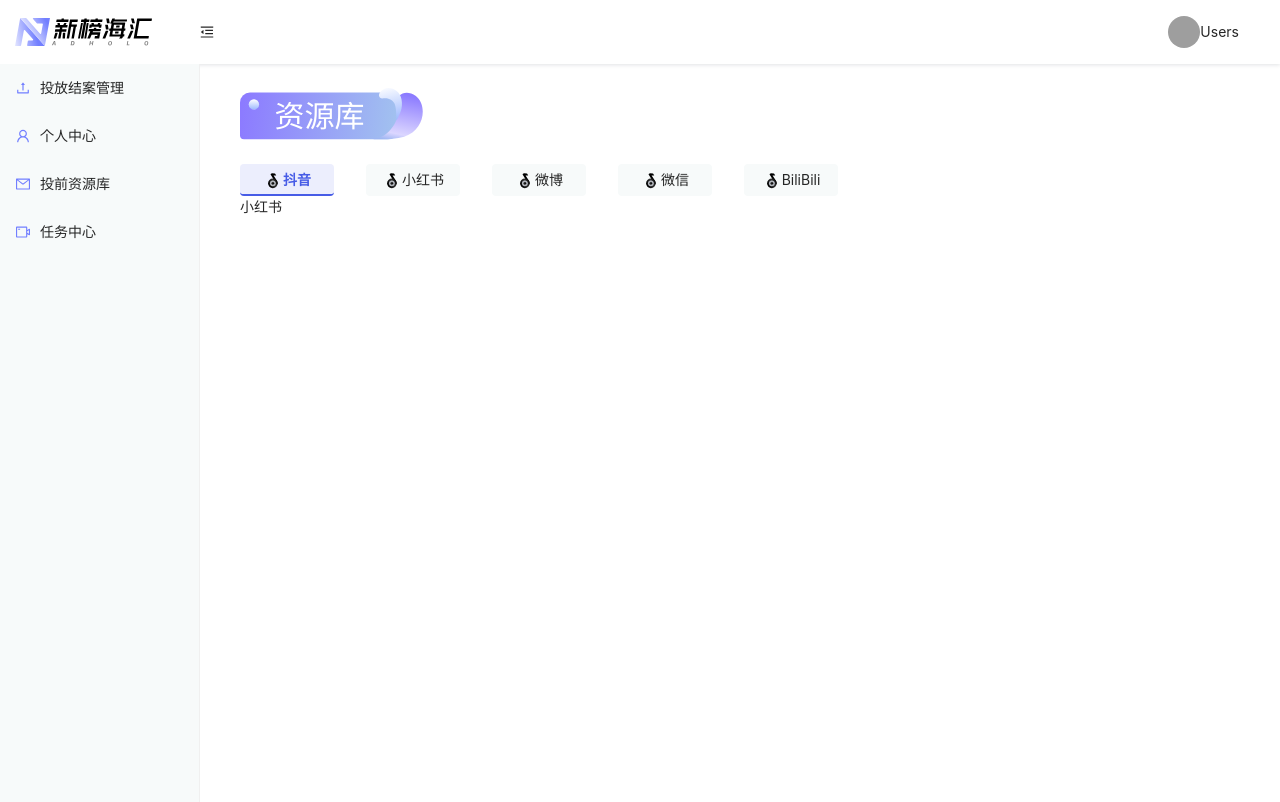
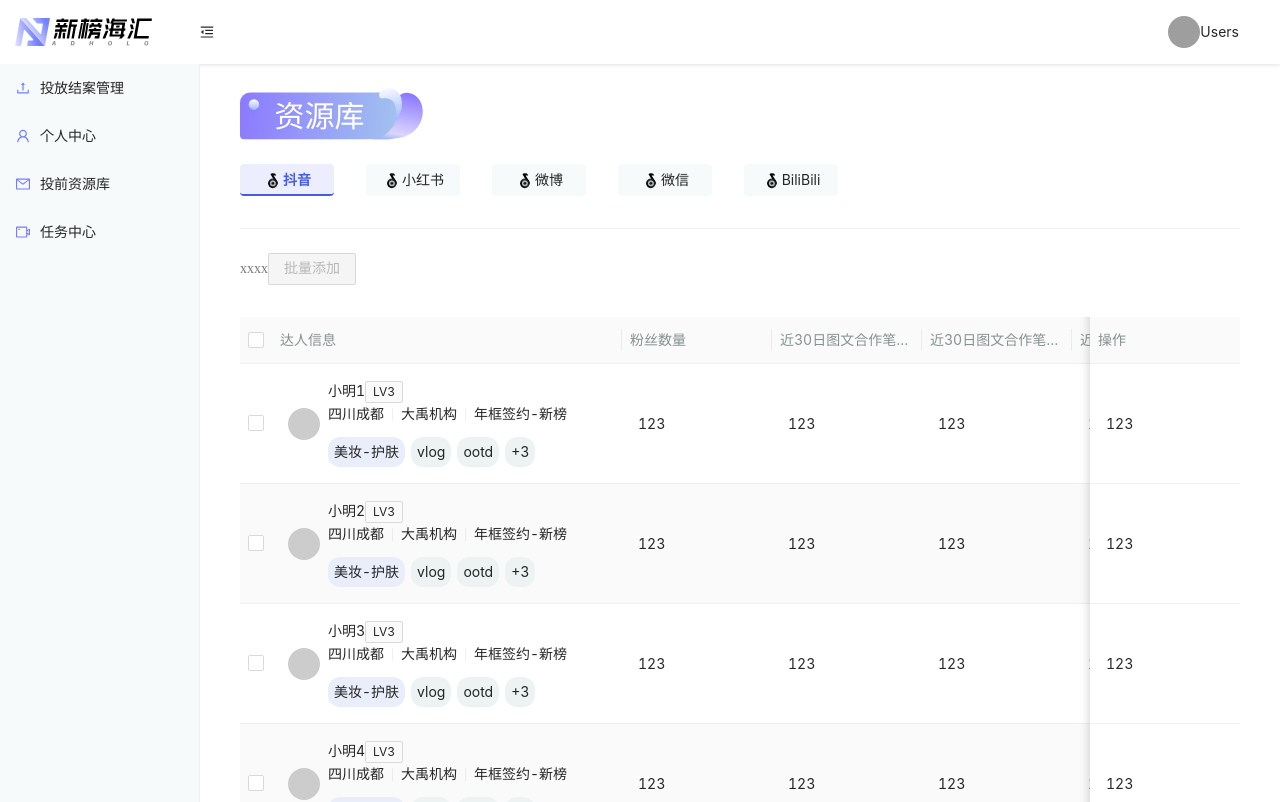
Before and after one commit to MarsYh/my-app, a React app: page /resource/redbook in a window 1280 px wide. Shown: the top 802 px of the page. Built offline with nearby package versions, Linux system fonts and the light colour scheme; grey boxes are pictures that could not be loaded.

Commit message:
feat: 新增表格功能

```diff
--- /dev/null
+++ b/src/pages/Resource/Redbook/List/index.jsx
@@ -0,0 +1,168 @@
+// 小红书列表
+import { Tag, Table, Space, Avatar,Divider,Button } from 'antd';
+import React, { useState } from 'react';
+import styles from "./index.module.less"
+const columns = [
+  {
+    title: '达人信息',
+    fixed: 'left',
+    width: 350,
+    ellipsis: true,
+    dataIndex: 'info',
+    render: (text,record,index) => {
+      return <Space>
+        <Avatar src={record.headUrl} size={32} />
+        <div className={styles.infoRight}>
+          <div className={styles.baseInfo}>
+            <span>{text}</span>
+            <Tag>LV3</Tag>
+            <img src="" />
+            <img src="" />
+          </div>
+          <div className={styles.locationInfo}>
+            <span>四川成都</span>
+            <Divider type="vertical" />
+            <span><img src="" />大禹机构</span>
+            <Divider type="vertical" />
+            <span>年框签约-新榜</span>
+          </div>
+          <div className={styles.tagInfo}>
+            <div>美妆-护肤</div>
+            <div>vlog</div>
+            <div>ootd</div>
+            <div>+3</div>
+          </div>
+        </div>
+      </Space>
+    },
+  },
+  {
+    title: '粉丝数量',
+    width: 150,
+    ellipsis: true,
+    dataIndex: 'address',
+  },
+  {
+    title: '近30日图文合作笔记预期CPM',
+    width: 150,
+    ellipsis: true,
+    dataIndex: 'address',
+  },
+  {
+    title: '近30日图文合作笔记预期CPE',
+    width: 150,
+    ellipsis: true,
+    dataIndex: 'address',
+  },
+  {
+    title: '近30日阅读中位数',
+    width: 150,
+    ellipsis: true,
+    dataIndex: 'address',
+  },
+  {
+    title: '近30日互动中位数',
+    width: 150,
+    ellipsis: true,
+    dataIndex: 'address',
+  },
+  {
+    title: '近30日作品互动率',
+    width: 150,
+    ellipsis: true,
+    dataIndex: 'address',
+  },
+  {
+    title: '近30日作品完播率',
+    width: 150,
+    ellipsis: true,
+    dataIndex: 'address',
+  },
+  {
+    title: '近30日商单笔记数（合作笔记数）',
+    width: 150,
+    ellipsis: true,
+    dataIndex: 'address',
+  },
+  {
+    title: '近30日粉丝增长量',
+    width: 150,
+    ellipsis: true,
+    dataIndex: 'address',
+  },
+  {
+    title: '近30日粉丝增长率',
+    width: 150,
+    ellipsis: true,
+    dataIndex: 'address',
+  },
+  {
+    title: '图文笔记一口价',
+    width: 150,
+    ellipsis: true,
+    dataIndex: 'address',
+  },
+  {
+    title: '视频笔记一口价',
+    width: 150,
+    ellipsis: true,
+    dataIndex: 'address',
+  },
+  {
+    title: '操作',
+    width: 150,
+    fixed: 'right',
+    dataIndex: 'address',
+  },
+];
+const data = [
+  {address:"123",info:"小明1"},
+  {address:"123",info:"小明2"},
+  {address:"123",info:"小明3"},
+  {address:"123",info:"小明4"},
+  {address:"123",info:"小明5"},
+  {address:"123",info:"小明6"},
+  {address:"123",info:"小明7"},
+  {address:"123",info:"小明8"},
+  {address:"123",info:"小明9"},
+  {address:"123",info:"小明10"},
+];
+
+
+const List = () => {
+  const [selectedRowKeys,setSelectedRowKeys] = useState([])
+
+  return (
+    <div className={styles.tableBox}>
+      <Divider />
+      <div className={styles.tableHead}>
+        xxxx
+        <Button type="primary" disabled={!selectedRowKeys.length}>批量添加</Button>
+      </div>
+      <Table
+        rowKey="info"
+        rowSelection={{
+          selectedRowKeys,
+          onChange(keys){
+            setSelectedRowKeys(keys)
+          }
+        }}
+        columns={columns}
+        dataSource={data}
+        pagination={{
+          showQuickJumper:true,
+          showSizeChanger:[10,20,30,60,100],
+          pageSize:20,
+          current:1,
+          total:data.length
+        }}
+        scroll={{
+          x: 1000,
+          y: 600
+        }}
+      />
+    </div>
+  );
+};
+
+export default List;
--- /dev/null
+++ b/src/pages/Resource/Redbook/List/index.module.less
@@ -0,0 +1,56 @@
+.tableBox {
+  :global {
+    .ant-divider-horizontal {
+      margin-top: 32px;
+    }
+    .ant-table-thead {
+      white-space: nowrap;
+      & > tr > th {
+        font-weight: 400;
+        color: #889191;
+      }
+      .ant-table-cell {
+        padding: 12px 8px;
+      }
+    }
+    .ant-table-tbody {
+      tr:nth-child(odd) {
+        background: #fafafa;
+        .ant-table-cell-fix-left,
+        .ant-table-cell-fix-right {
+          background: #fafafa;
+        }
+      }
+      .ant-table-row-selected {
+        .ant-table-cell-fix-left,
+        .ant-table-cell-fix-right{
+          background: #e6f7ff !important;
+        }
+        .ant-table-cell-fix-left:hover,
+        .ant-table-cell-fix-right:hover {
+          background: #dcf4ff !important;
+        }
+      }
+    }
+  }
+}
+.tableHead {
+  font-size: 14px;
+  font-family: Microsoft YaHei UI;
+  font-weight: 400;
+  color: #787a7a;
+  margin-bottom: 32px;
+}
+.tagInfo {
+  margin-top: 12px;
+  display: flex;
+  > div {
+    padding: 4px 6px;
+    border-radius: 12px;
+    background: #edf2f2;
+    margin-right: 6px;
+  }
+  > div:first-child {
+    background: #eaeefb;
+  }
+}
--- a/src/pages/Resource/Redbook/index.jsx
+++ b/src/pages/Resource/Redbook/index.jsx
@@ -1,8 +1,11 @@
 // 小红书界面管理
 import React from 'react'
+import List from "./List"
 
 const Redbook = () => {
-  return <div>小红书</div>
+  return <div>
+    <List />
+  </div>
 }
 
 export default Redbook
```
